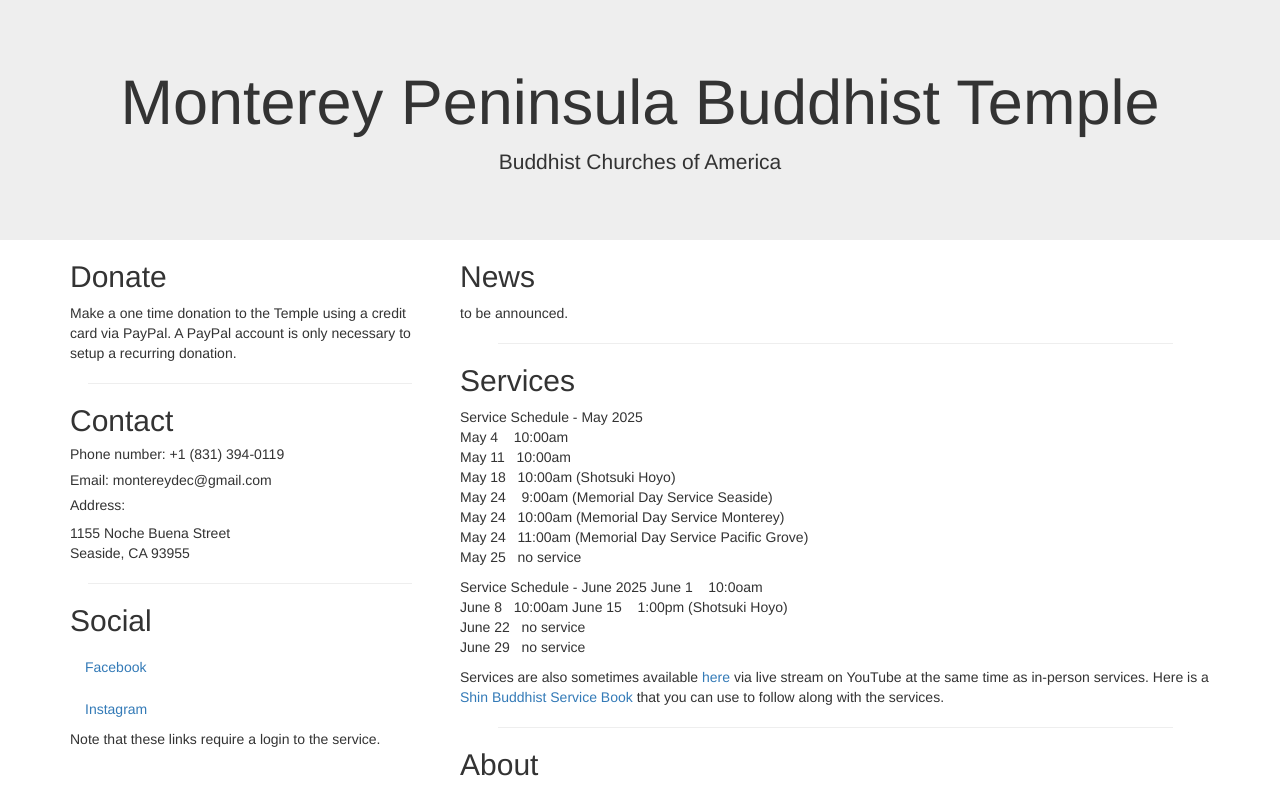
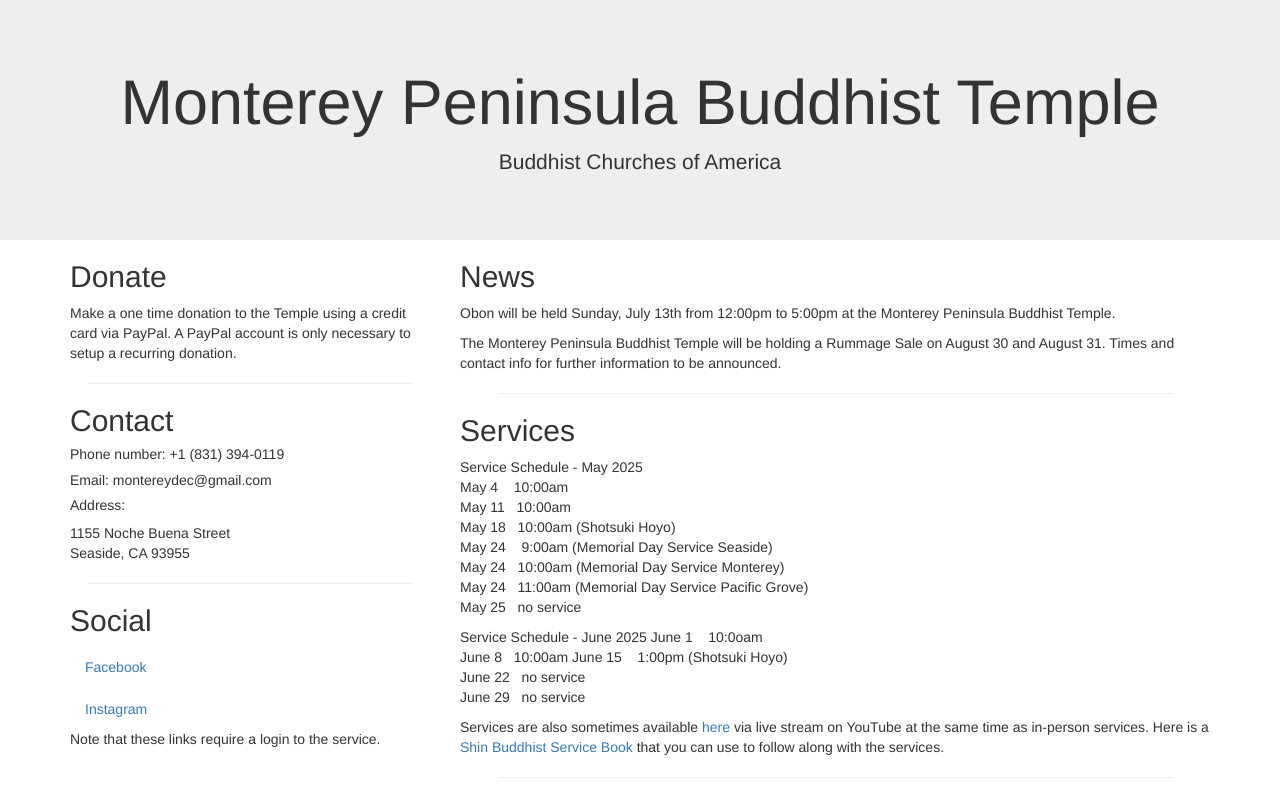
Before and after one commit to montereypbt/montereypbt.github.io, a plain HTML site: page index.html in a window 1280 px wide. Shown: the top 788 px of the page. Drawn offline with Linux system fonts and the light colour scheme; grey boxes are pictures that could not be loaded; a script that the page names is missing.

```diff
--- a/index.html
+++ b/index.html
@@ -68,7 +68,10 @@
       <div class="col-sm-8">
         <h2>News</h2>
         <!--- begin enter changes -->
-        to be announced.
+        <p>Obon will be held Sunday, July 13th from 12:00pm to 5:00pm at the Monterey
+          Peninsula Buddhist Temple.</p>
+        <p>The Monterey Peninsula Buddhist Temple will be holding a Rummage Sale on August
+          30 and August 31. Times and contact info for further information to be announced.
         <hr width="90%">
         <h2>Services</h2>
 
```
